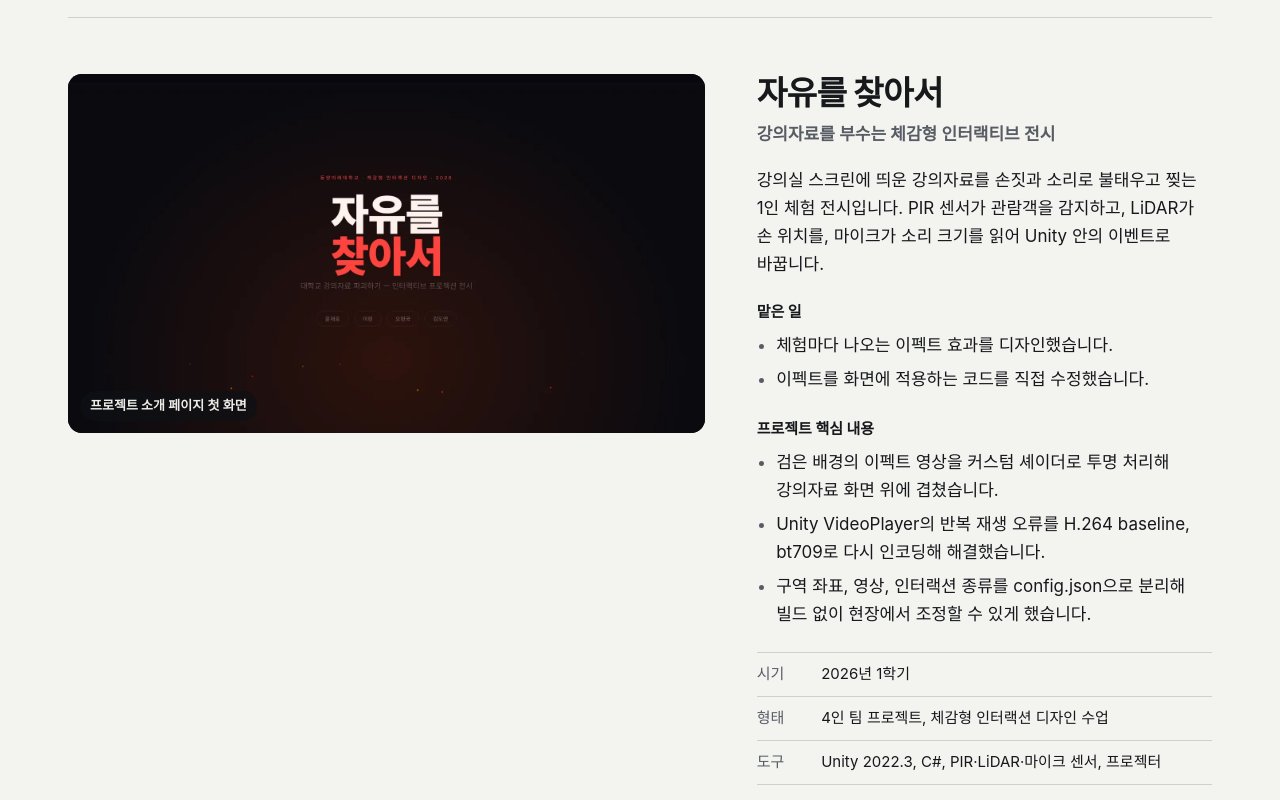
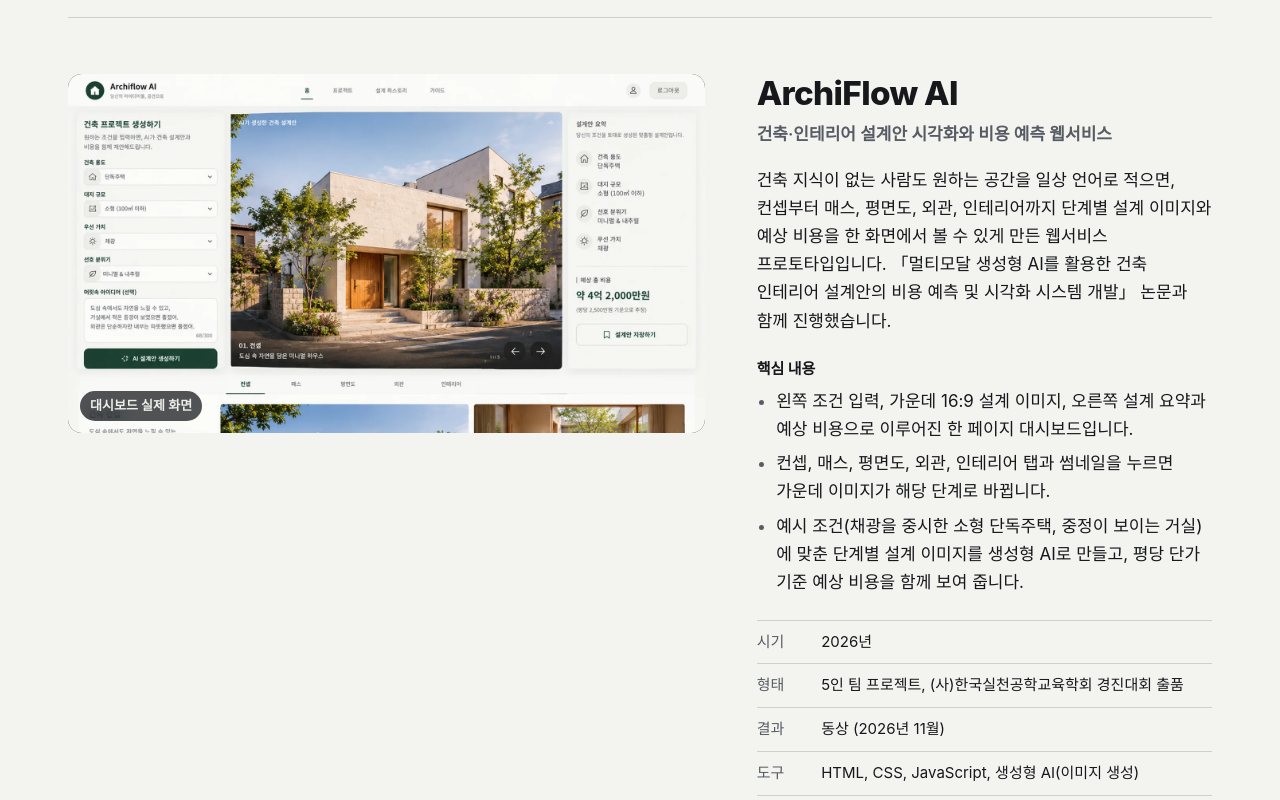
Before and after one commit to joy12341234/joy12341234.github.io, a plain HTML site: page index.html in a window 1280 px wide. Shown: the part 2300-3100 px from the top of the page. Drawn offline with Linux system fonts and the light colour scheme; a small style sheet from the web is missing; a web font is replaced by a local one.

Commit message:
Update 2026-11-24

```diff
--- a/index.html
+++ b/index.html
@@ -130,6 +130,31 @@
 
       <article class="project">
         <figure class="project-media">
+          <img src="assets/img/archiflow.webp" width="1600" height="900" loading="lazy"
+               alt="왼쪽에 건축 조건 입력창, 가운데에 미니멀한 단독주택 이미지, 오른쪽에 설계안 요약과 예상 총 비용이 보이는 ArchiFlow AI 대시보드 화면">
+          <figcaption>대시보드 실제 화면</figcaption>
+        </figure>
+        <div class="project-body">
+          <h3 class="project-title">ArchiFlow AI</h3>
+          <p class="project-sub">건축·인테리어 설계안 시각화와 비용 예측 웹서비스</p>
+          <p class="project-desc">건축 지식이 없는 사람도 원하는 공간을 일상 언어로 적으면, 컨셉부터 매스, 평면도, 외관, 인테리어까지 단계별 설계 이미지와 예상 비용을 한 화면에서 볼 수 있게 만든 웹서비스 프로토타입입니다. 「멀티모달 생성형 AI를 활용한 건축 인테리어 설계안의 비용 예측 및 시각화 시스템 개발」 논문과 함께 진행했습니다.</p>
+          <h4 class="points-title">핵심 내용</h4>
+          <ul class="points">
+            <li>왼쪽 조건 입력, 가운데 16:9 설계 이미지, 오른쪽 설계 요약과 예상 비용으로 이루어진 한 페이지 대시보드입니다.</li>
+            <li>컨셉, 매스, 평면도, 외관, 인테리어 탭과 썸네일을 누르면 가운데 이미지가 해당 단계로 바뀝니다.</li>
+            <li>예시 조건(채광을 중시한 소형 단독주택, 중정이 보이는 거실)에 맞춘 단계별 설계 이미지를 생성형 AI로 만들고, 평당 단가 기준 예상 비용을 함께 보여 줍니다.</li>
+          </ul>
+          <dl class="spec">
+            <div><dt>시기</dt><dd>2026년</dd></div>
+            <div><dt>형태</dt><dd>5인 팀 프로젝트, (사)한국실천공학교육학회 경진대회 출품</dd></div>
+            <div><dt>결과</dt><dd>동상 (2026년 11월)</dd></div>
+            <div><dt>도구</dt><dd>HTML, CSS, JavaScript, 생성형 AI(이미지 생성)</dd></div>
+          </dl>
+        </div>
+      </article>
+
+      <article class="project">
+        <figure class="project-media">
           <img src="assets/img/interection.webp" width="1600" height="900" loading="lazy"
                alt="어두운 배경에 붉은 글씨로 '자유를 찾아서'라고 쓰인 프로젝트 소개 페이지 첫 화면">
           <figcaption>프로젝트 소개 페이지 첫 화면</figcaption>
```
Also changed, not shown: assets/img/archiflow.webp (added).
